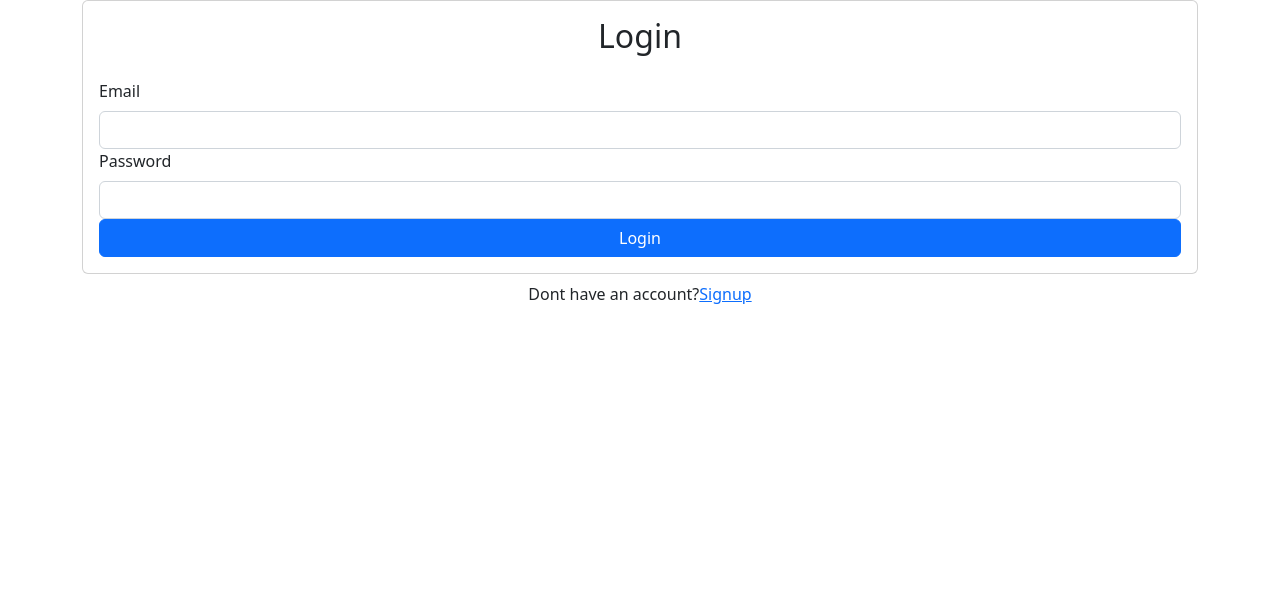
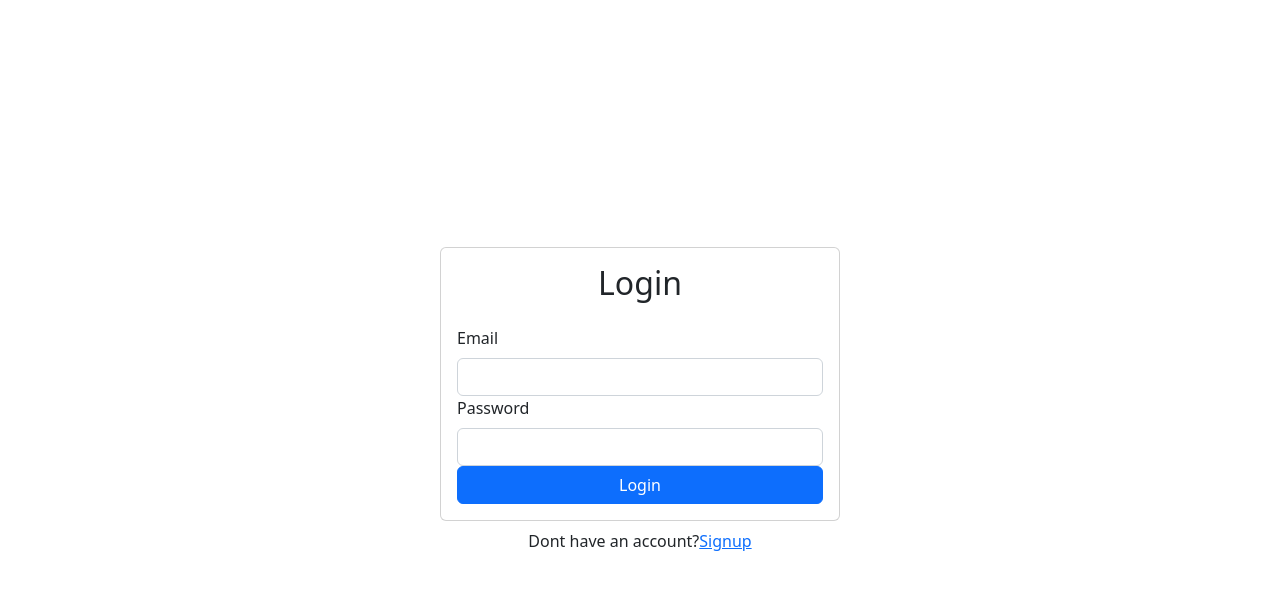
Before and after one commit to thisispriyanshu/solving-for-india-hackathon, a React (Create React App) app: page /login in a window 1280 px wide. Shown: the top 590 px of the page. Built offline with nearby package versions, Linux system fonts and the light colour scheme; no server answers.

Commit message:
my updates

```diff
--- a/src/components/Login.js
+++ b/src/components/Login.js
@@ -2,6 +2,7 @@ import React, { useState } from "react";
 import { signInWithEmailAndPassword } from "firebase/auth";
 import { Form, Button, Card, Alert } from "react-bootstrap";
 import { Link } from "react-router-dom";
+import { Container } from "react-bootstrap";
 import { auth } from "../firebase";
 
 const Login = () => {
@@ -21,6 +22,11 @@ const Login = () => {
   };
 
   return (
+    <Container
+      className="d-flex align-items-center justify-content-center"
+      style={{ minHeight: "100vh" }}
+    >
+      <div className="w-100" style={{ maxWidth: "400px" }}>
         <div>
           <Card>
             <Card.Body>
@@ -60,6 +66,8 @@ const Login = () => {
             <Link to="/signup">Signup</Link>
           </div>
         </div>
+      </div>
+    </Container>
   );
 };
 
--- a/src/components/Signup.js
+++ b/src/components/Signup.js
@@ -5,6 +5,7 @@ import { createUserWithEmailAndPassword } from "firebase/auth";
 import { Form, Button, Card, Alert } from "react-bootstrap";
 import { Link } from "react-router-dom";
 import { auth } from "../firebase";
+import { Container } from "react-bootstrap";
 import { db } from "../firebase";
 import { addDoc, collection } from "firebase/firestore";
 import DetailsUser from "./DetailsUser";
@@ -55,6 +56,11 @@ const Signup = () => {
   };
 
   return (
+    <Container
+      className="d-flex align-items-center justify-content-center"
+      style={{ minHeight: "100vh" }}
+    >
+      <div className="w-100" style={{ maxWidth: "400px" }}>
         <div>
           <Card>
             <Card.Body>
@@ -191,6 +197,8 @@ const Signup = () => {
             Already have an account? <Link to="/login">Login</Link>
           </div>
         </div>
+      </div>
+    </Container>
   );
 };
 
```
Also changed, not shown: 1 other file (tests, documents, lock files or other folders). Lines whose indentation alone changed are shown as unchanged.
